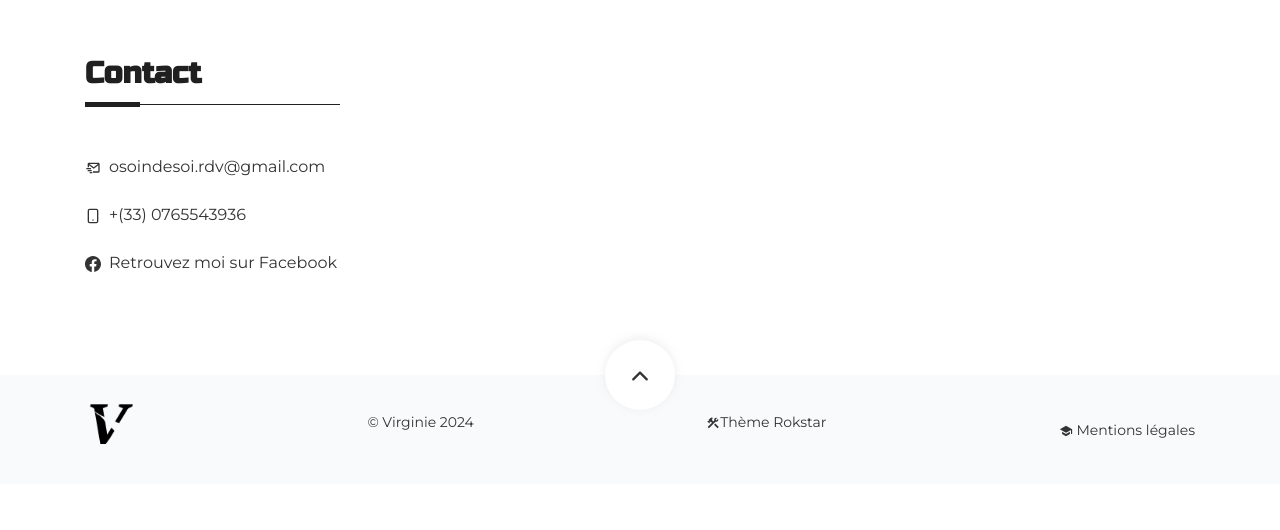
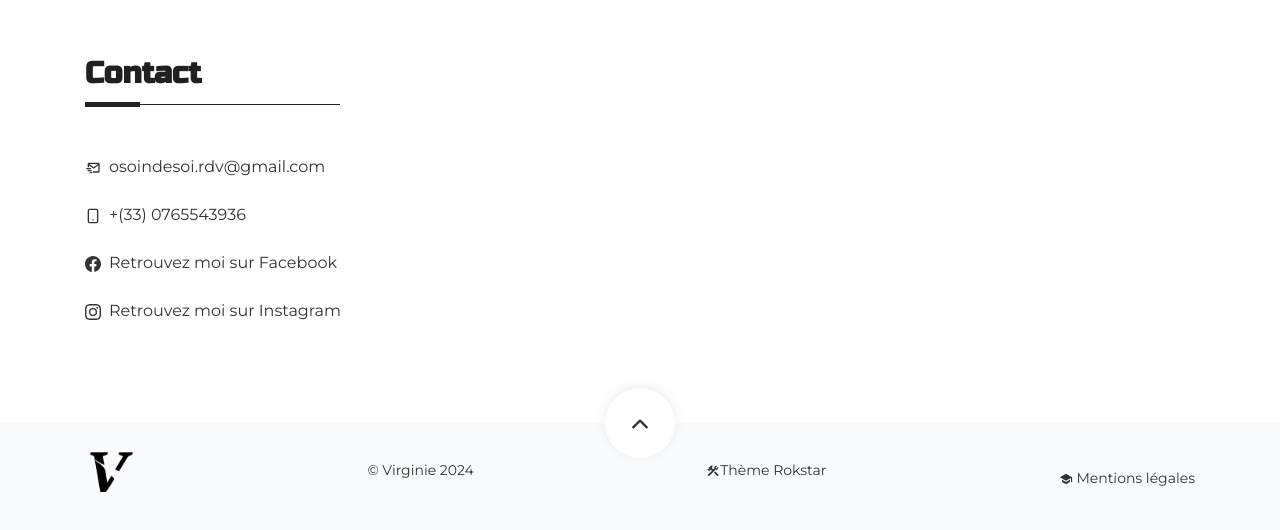
Before and after one commit to lfournial/site-reiki, a Next.js app: page / in a window 1280 px wide. Shown: the part 8532-9062 px from the top of the page. Before the commit the page ends 9016 px from the top, so only its background shows below. Built offline with nearby package versions, Linux system fonts and the light colour scheme.

Commit message:
add instagram link

```diff
--- a/src/components/Contact.jsx
+++ b/src/components/Contact.jsx
@@ -1,7 +1,7 @@
 import SectionTitle from "./SectionTitle";
 import { BiMailSend } from "react-icons/bi";
 import { FiSmartphone } from "react-icons/fi";
-import { BsFacebook } from "react-icons/bs";
+import { BsFacebook, BsInstagram } from "react-icons/bs";
 
 const Contact = () => {
     return (
@@ -31,6 +31,14 @@ const Contact = () => {
                                 </a>
                             </div>
                         </div>
+                        <div>
+                            <div className="text-base pt-6">
+                                <a target="_blank" href="https://www.instagram.com/o_soin_de_soi/" >
+                                    <BsInstagram className="inline text-dark-600 mr-2" />
+                                    Retrouvez moi sur Instagram
+                                </a>
+                            </div>
+                        </div>
                     </div>
                 </div>
             </div>
```
